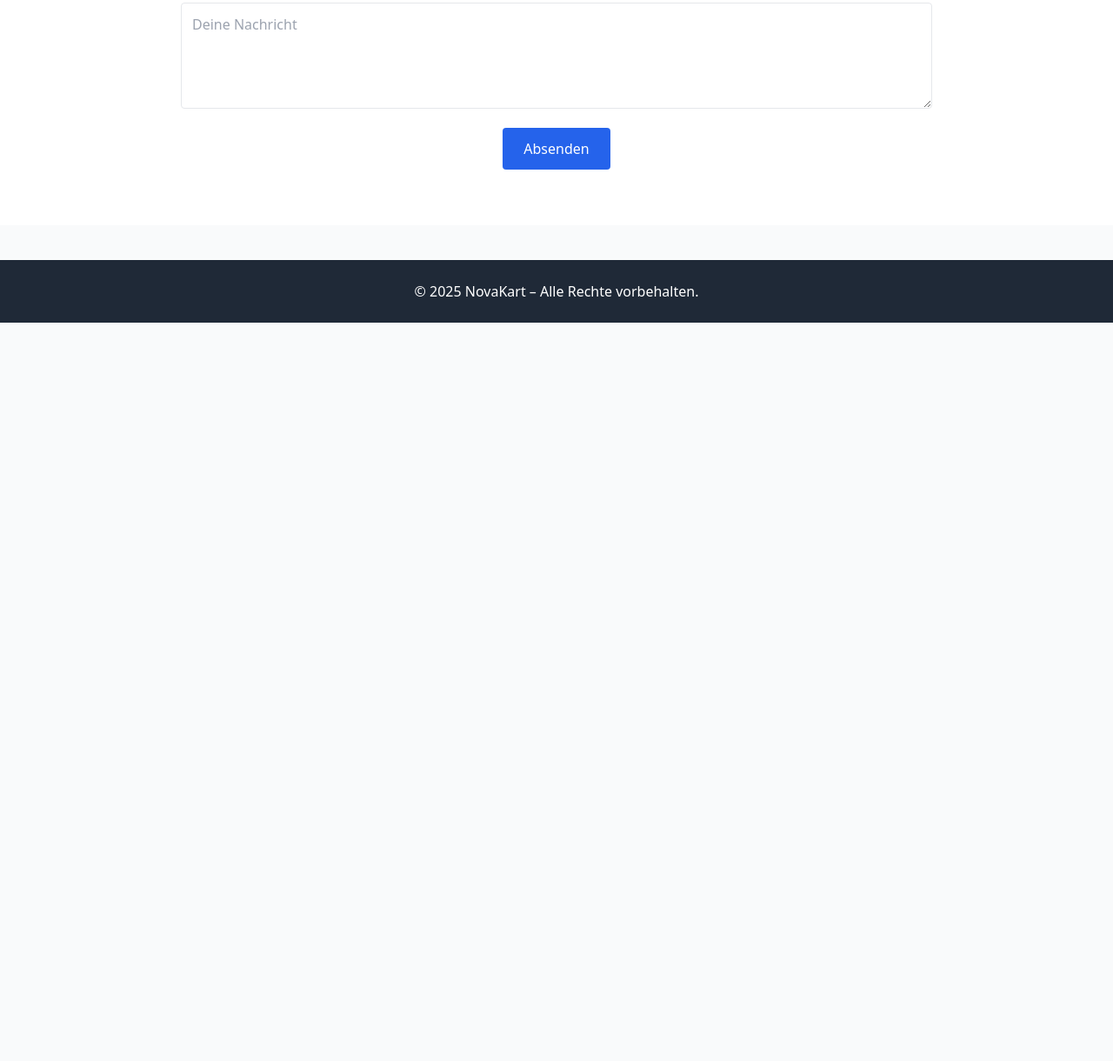
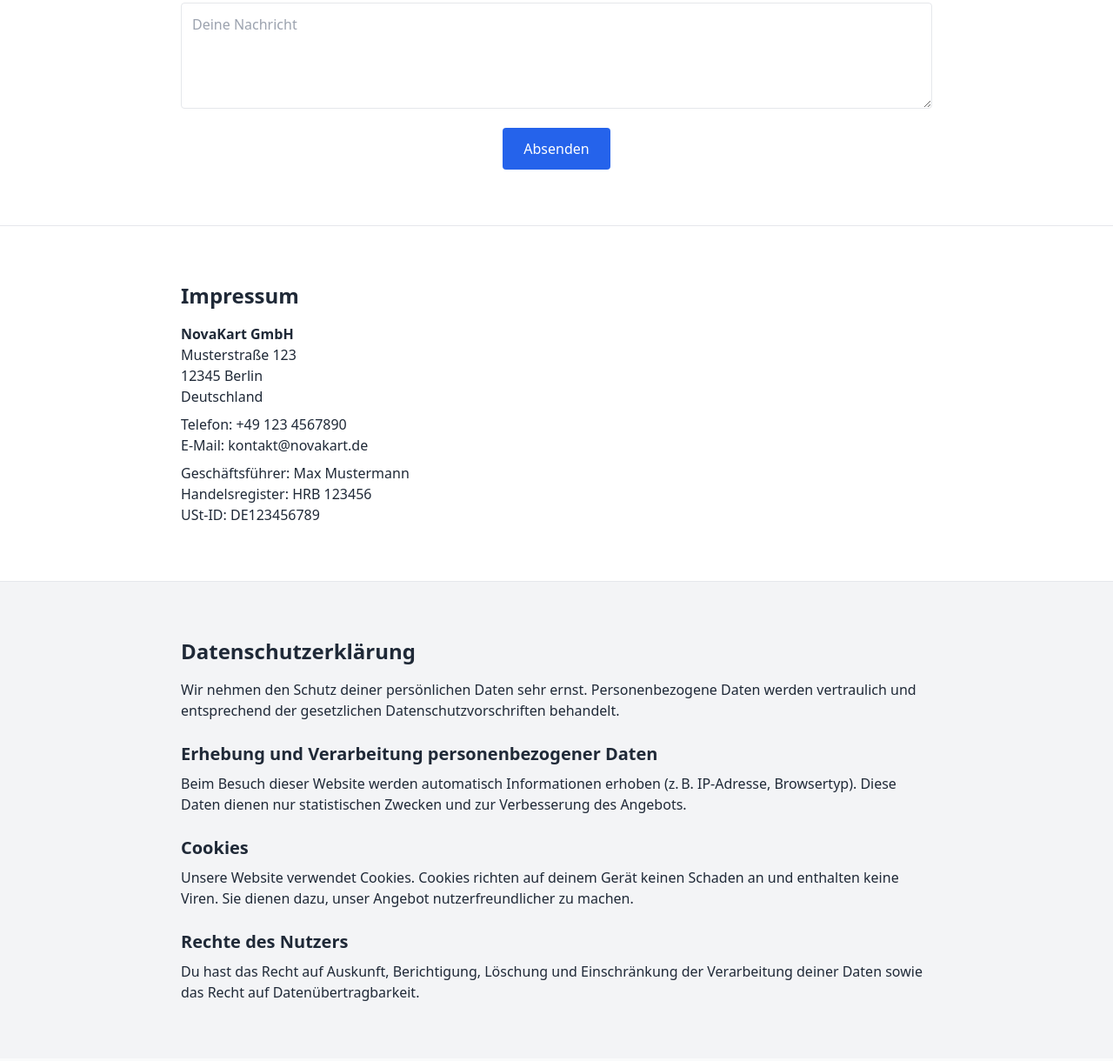
Before and after one commit to NooahClemenz/sda, a plain HTML site: page index.html in a window 1280 px wide. Shown: the part 1837-3057 px from the top of the page at 87% size. Before the commit the page ends 2208 px from the top, so only its background shows below. Drawn offline with nearby package versions, Linux system fonts and the light colour scheme.

Commit message:
Update index.html

```diff
--- a/index.html
+++ b/index.html
@@ -95,6 +95,42 @@
     </div>
   </section>
 
+<!-- Impressum -->
+<section id="impressum" class="bg-white py-16 border-t">
+  <div class="max-w-4xl mx-auto px-4">
+    <h3 class="text-2xl font-bold mb-4">Impressum</h3>
+    <p class="mb-2"><strong>NovaKart GmbH</strong><br>
+    Musterstraße 123<br>
+    12345 Berlin<br>
+    Deutschland</p>
+
+    <p class="mb-2">Telefon: +49 123 4567890<br>
+    E-Mail: kontakt@novakart.de</p>
+
+    <p>Geschäftsführer: Max Mustermann<br>
+    Handelsregister: HRB 123456<br>
+    USt-ID: DE123456789</p>
+  </div>
+</section>
+
+<!-- Datenschutz -->
+<section id="datenschutz" class="bg-gray-100 py-16 border-t">
+  <div class="max-w-4xl mx-auto px-4">
+    <h3 class="text-2xl font-bold mb-4">Datenschutzerklärung</h3>
+    <p class="mb-4">Wir nehmen den Schutz deiner persönlichen Daten sehr ernst. Personenbezogene Daten werden vertraulich und entsprechend der gesetzlichen Datenschutzvorschriften behandelt.</p>
+
+    <h4 class="text-xl font-semibold mt-6 mb-2">Erhebung und Verarbeitung personenbezogener Daten</h4>
+    <p class="mb-4">Beim Besuch dieser Website werden automatisch Informationen erhoben (z. B. IP-Adresse, Browsertyp). Diese Daten dienen nur statistischen Zwecken und zur Verbesserung des Angebots.</p>
+
+    <h4 class="text-xl font-semibold mt-6 mb-2">Cookies</h4>
+    <p class="mb-4">Unsere Website verwendet Cookies. Cookies richten auf deinem Gerät keinen Schaden an und enthalten keine Viren. Sie dienen dazu, unser Angebot nutzerfreundlicher zu machen.</p>
+
+    <h4 class="text-xl font-semibold mt-6 mb-2">Rechte des Nutzers</h4>
+    <p>Du hast das Recht auf Auskunft, Berichtigung, Löschung und Einschränkung der Verarbeitung deiner Daten sowie das Recht auf Datenübertragbarkeit.</p>
+  </div>
+</section>
+
+
   <!-- Footer -->
   <footer class="bg-gray-800 text-white py-6 mt-10">
     <div class="max-w-6xl mx-auto px-4 text-center">
```
